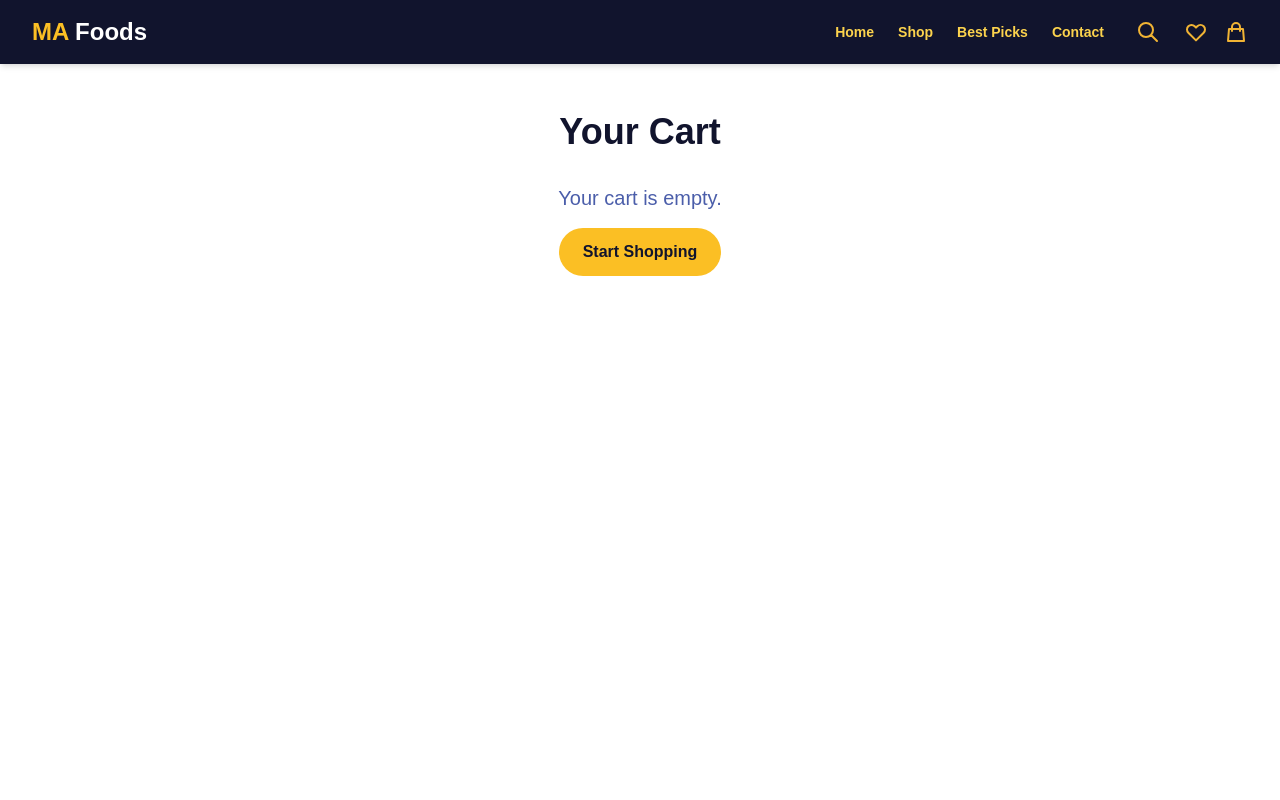
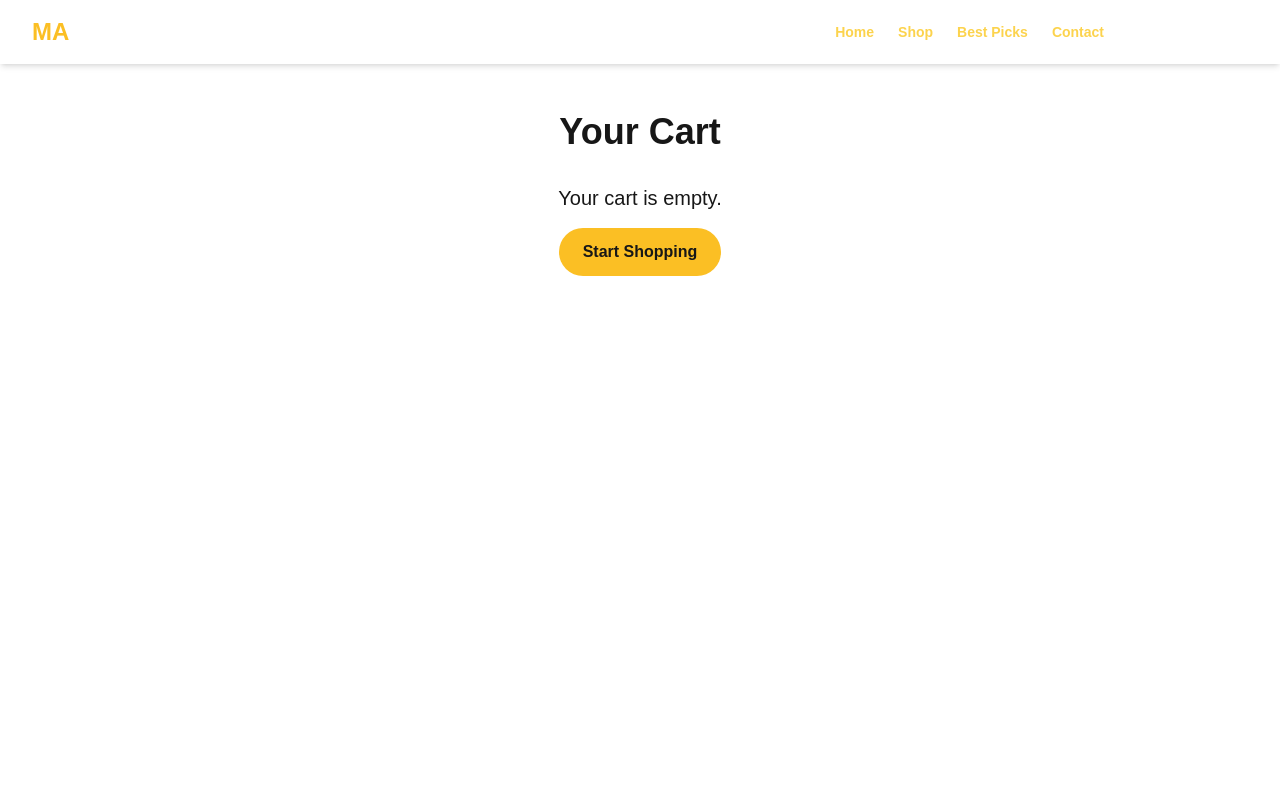
Before and after one commit to Majidali80/matailor, a Next.js app: page /cart in a window 1280 px wide. Shown: the top 800 px of the page. Built offline with nearby package versions, Linux system fonts and the light colour scheme.

Commit message:
Update tailwind.config.ts

```diff
--- a/tailwind.config.ts
+++ b/tailwind.config.ts
@@ -9,29 +9,22 @@ const config: Config = {
   theme: {
     extend: {
       colors: {
-        navy: {
-          100: "#E6E9F0",
-          200: "#B0B8CC",
-          500: "#4B5EAA",
-          600: "#3B4A8A",
-          700: "#2C376A",
-          800: "#1E254A",
-          900: "#11142D",
-        },
-        amber: {
-          300: "#FCD34D",
-          400: "#FBBF24",
-          500: "#F59E0B",
-          600: "#D97706",
-        },
-        myDgold:"#ED9B33",
-			myLgold:"#F1B434",
-			myBkack:"#111011",
-			myLblack:"#101820",
-			myBlue:"#2536be",
-        background: "var(--background)",
-        foreground: "var(--foreground)",
+        rosePink: "#F5A9B8", // Primary color
+        goldenBeige: "#D4AF37", // Secondary/accent color
+        ivoryWhite: "#FFF8F0", // Background/neutral color
+        charcoal: "#333333",
+        navyBlue: "#1A2526", // Primary color
+        darkOrange: "#C2410C", // Secondary/accent color 1
+        darkYellow: "#B45309", // Secondary/accent color 2
+        softWhite: "#F5F5F5", // Text color // Text color
       },
+      fontFamily: {
+        Montserrat: ["Montserrat", "sans-serif"],
+      },
+      animation: {
+        fadeIn: "fadeIn 1s ease-in-out",
+      },
+
     },
   },
   plugins: [],
```
